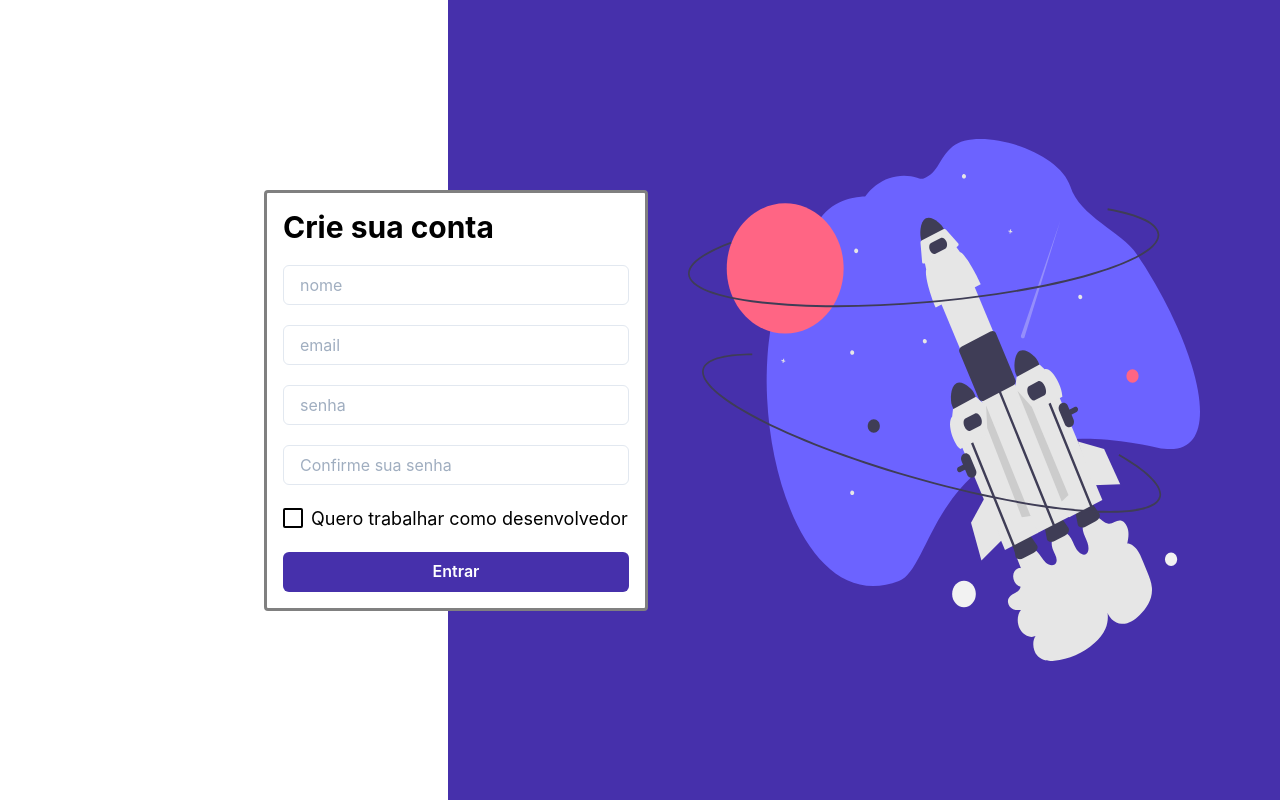
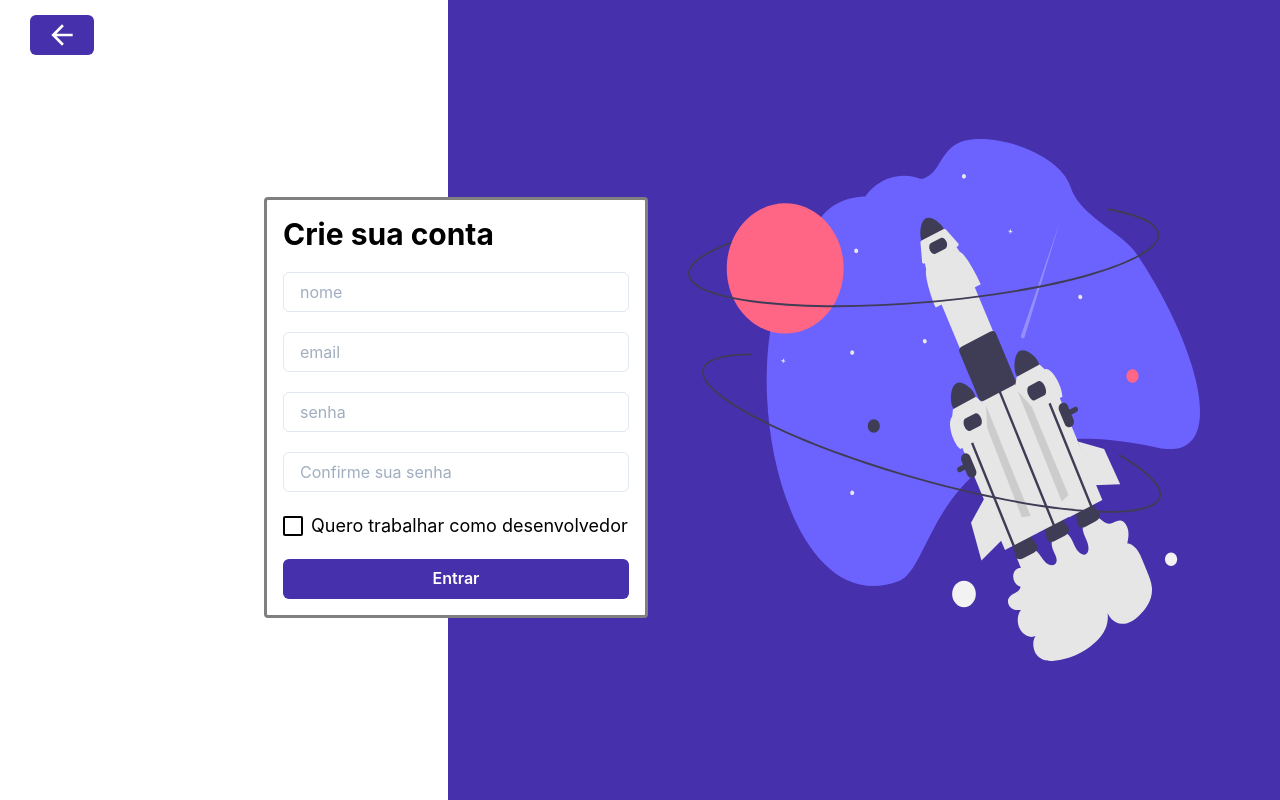
Before and after one commit to PauloHenriqueMagno/GaleraNerd, a React (Create React App) app: page /register in a window 1280 px wide. Built offline with nearby package versions, Linux system fonts and the light colour scheme.

Commit message:
feature/pages/register stylized

```diff
--- a/src/components/RegisterForm/index.jsx
+++ b/src/components/RegisterForm/index.jsx
@@ -22,7 +22,18 @@ const RegisterForm = () => {
   const handleSigin = (data) => console.log(data);
 
   return(
-    <Box as='form' bg="white" border="3px solid gray" color="black" w="30%" p='4' borderRadius='4' onSubmit={handleSubmit(handleSigin)} >
+    <Box
+      mt="15px"
+      as='form'
+      bg="white"
+      border="3px solid gray"
+      color="black"
+      minWidth="300px"
+      maxWidth="500px"
+      w={{mobile:"90%", desktop: "30%"}}
+      p='4' borderRadius='4'
+      onSubmit={handleSubmit(handleSigin)}
+    >
       <Heading size='lg' >Crie sua conta</Heading>
       <VStack mt='5' spacing="5" >
         <Input placeholder="nome" register={register} registerName="name" />
--- a/src/pages/Register/index.jsx
+++ b/src/pages/Register/index.jsx
@@ -1,13 +1,34 @@
-import { Flex, Image } from "@chakra-ui/react"
+import { Flex, Image, Button } from "@chakra-ui/react"
 import RegisterForm from "../../components/RegisterForm";
-import svg from "../../assets/logoRG.svg"
+import svg from "../../assets/logoRG.svg";
+import {ArrowBackIcon} from "@chakra-ui/icons";
+import { useHistory } from "react-router-dom";
 
 const Register = () => {
+  const histori = useHistory();
   return (
-    <Flex align="center" justify="flex-end" height="100vh" bgGradient="linear(to-r, white 35%, purple.2 35%)">
-
+    <Flex
+      align="center"
+      justifyContent={{mobile:"center", desktop: "end"}}
+      minHeight="100vh"
+      bgGradient={{
+        mobile: "linear(to-b, purple.2 35%, white 35%)",
+        desktop: "linear(to-r, white 35%, purple.2 35%)"
+      }}
+    >
+      <Button
+        p="4"
+        position="absolute"
+        top="15px"
+        left="30px" fontSize="2rem"
+        bg="purple.2" color="white"
+        _hover={{backgroundColor: "purple.4"}}
+        onClick={() => histori.push('/')}
+      >
+        <ArrowBackIcon />
+      </Button>
       <RegisterForm />
-      <Image src={svg} w="40%" ml="10" mr="20" />
+      <Image src={svg} display={{mobile: "none", desktop: "block"}} w={["0", "0", "35%", "40%"]} ml={["0", "0","5", "10"]} mr={["0", "0","0", "20"]} />
     </Flex>
   )
 }
--- a/src/routes/index.jsx
+++ b/src/routes/index.jsx
@@ -4,7 +4,7 @@ import Register from "../pages/Register";
 const Routes = () => {
     return (
         <Switch>
-            <Route path="/" component={Register} />
+            <Route path="/register" component={Register} />
         </Switch>
     );
 };
```
